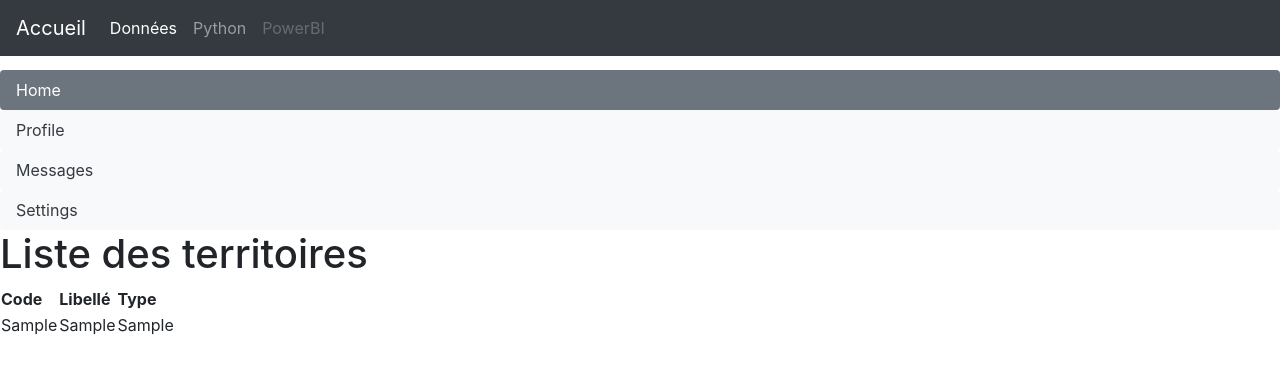
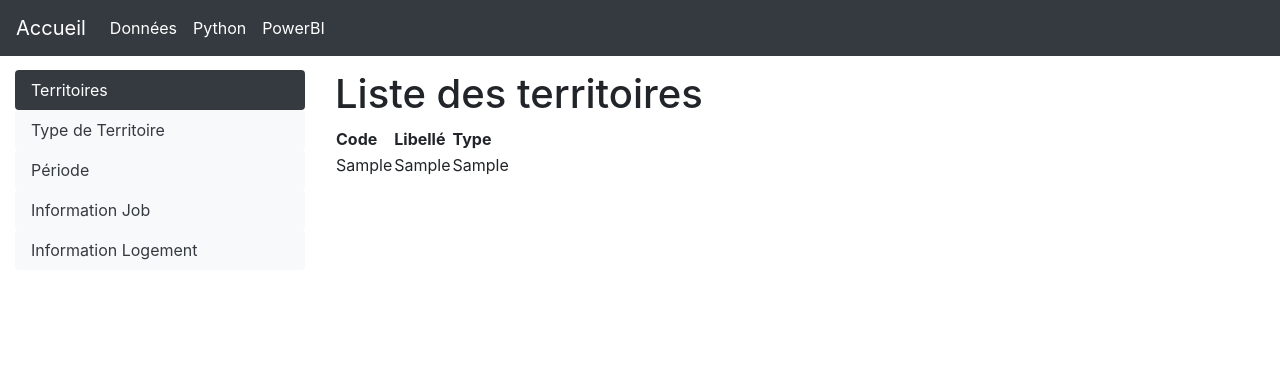
Before and after one commit to Oktiuw/Analyse-data, a Flask app: template app/templates/data.html in a window 1280 px wide. Shown: the top 374 px of the page. Run offline with Flask 3, Linux system fonts and the light colour scheme; tables that the repository leaves empty hold one stand-in row (values such as "Sample post"); the template is opened without the code that fills it: values that come from a table or form of the project are taken from there, most other values are stand-ins (such as "Sample title", 1, 10 or a date in 2020).

Commit message:
mise en place de la visualisation des tables de la base de donnée

```diff
--- a/app/routes.py
+++ b/app/routes.py
@@ -23,4 +23,4 @@ def data():
     periode = Periode.query.all()
     infosJob = InfosJob.query.all()
     infosLogement = InfosLogement.query.all()
-    return render_template('data.html', territoires=territoires)
+    return render_template('data.html', territoires=territoires, typeTerritoire=typeTerritoire, periode=periode, infosJob=infosJob, infosLogement=infosLogement)
--- a/app/static/css/data.css
+++ b/app/static/css/data.css
@@ -1,5 +1,5 @@
 #dataBD .nav-link.active {
-    background-color: #6c757d;
+    background-color: #343a40;
     color: #fff;
   }
 
--- a/app/templates/base.html
+++ b/app/templates/base.html
@@ -6,6 +6,7 @@
     <link rel="stylesheet" href="{{ url_for('static', filename='css/base.css') }}">
     <link rel="stylesheet" href="https://cdn.jsdelivr.net/npm/bootstrap@4.0.0/dist/css/bootstrap.min.css" integrity="sha384-Gn5384xqQ1aoWXA+058RXPxPg6fy4IWvTNh0E263XmFcJlSAwiGgFAW/dAiS6JXm" crossorigin="anonymous">
     <script src="https://code.jquery.com/jquery-3.6.0.min.js"></script>
+    <script src="https://cdn.jsdelivr.net/npm/bootstrap@5.1.3/dist/js/bootstrap.min.js"></script>
     {% block script %}{% endblock %}
   </head>
   <body>
@@ -17,14 +18,14 @@
         </button>
         <div class="collapse navbar-collapse" id="navbarCollapse">
           <ul class="navbar-nav mr-auto">
-            <li class="nav-item active">
-              <a class="nav-link" href="/data">Données <span class="sr-only">(current)</span></a>
+            <li class="nav-item">
+              <a class="nav-link" href="/data">Données</a>
             </li>
             <li class="nav-item">
               <a class="nav-link" href="/">Python</a>
             </li>
             <li class="nav-item">
-              <a class="nav-link disabled" href="#">PowerBI</a>
+              <a class="nav-link" href="/">PowerBI</a>
             </li>
           </ul>
         </div>
@@ -32,7 +33,15 @@
     </header>
     <main>
       {% block content %}{% endblock %}
-      <script src="https://cdn.jsdelivr.net/npm/bootstrap@5.1.3/dist/js/bootstrap.min.js"></script>
     </main>
+    <script>
+      $(document).ready(function () {
+        $('ul.navbar-nav > li').each(function () {
+          if (window.location.href.includes($(this).find('a').attr('href'))) {
+            $(this).addClass('active');
+          }
+        });
+      });
+    </script>
   </body>
 </html>
--- a/app/templates/data.html
+++ b/app/templates/data.html
@@ -11,14 +11,21 @@
 {% endblock %}
 
 {% block content %}
+<div class="container-fluid">
+    <div class="row">
+        <div class="col-md-3">
             <div class="nav flex-column nav-pills" id="dataBD" role="tablist" aria-orientation="vertical">
-    <a class="nav-link active" id="Territoires" data-toggle="tab" href="#territoires" role="tab" aria-controls="v-territoires" aria-selected="true">Home</a>
-    <a class="nav-link" id="Type Territoire" data-toggle="pill" href="#v-pills-profile" role="tab" aria-controls="v-pills-profile" aria-selected="false">Profile</a>
-    <a class="nav-link" id="v-pills-messages-tab" data-toggle="pill" href="#v-pills-messages" role="tab" aria-controls="v-pills-messages" aria-selected="false">Messages</a>
-    <a class="nav-link" id="v-pills-settings-tab" data-toggle="pill" href="#v-pills-settings" role="tab" aria-controls="v-pills-settings" aria-selected="false">Settings</a>
+                <a class="nav-link active" id="Territoires" data-toggle="tab" href="#territoires" role="tab" aria-controls="territoires" aria-selected="true">Territoires</a>
+                <a class="nav-link" id="TypeTerritoire" data-toggle="tab" href="#typeTerritoire" role="tab" aria-controls="typeTerritoire" aria-selected="false">Type de Territoire</a>
+                <a class="nav-link" id="Periode" data-toggle="tab" href="#periode" role="tab" aria-controls="periode" aria-selected="false">Période</a>
+                <a class="nav-link" id="InfosJob" data-toggle="tab" href="#infosJob" role="tab" aria-controls="infosJob" aria-selected="false">Information Job</a>
+                <a class="nav-link" id="InfosLogement" data-toggle="tab" href="#infosLogement" role="tab" aria-controls="infosLogement" aria-selected="false">Information Logement</a>
             </div>
+        </div>
+        <div class="col-md-9">
             <div class="tab-content" id="dataBDContent">
-    <div class="tab-pane fade show active" id="territoires" role="tabpanel" aria-labelledby="v-pills-home-tab">
+
+                <div class="tab-pane fade show active" id="territoires" role="tabpanel" aria-labelledby="territoires">
                     <h1>Liste des territoires</h1>
                     <table>
                         <tr>
@@ -36,21 +43,107 @@
                     </table>
                 </div>
 
-    <div class="tab-pane fade" id="v-pills-profile" role="tabpanel" aria-labelledby="v-pills-profile-tab">
+                <div class="tab-pane fade" id="typeTerritoire" role="tabpanel" aria-labelledby="typeTerritoire">
+                    <h1>{{ title }}</h1>
+                    <table>
+                        <thead>
+                            <tr>
+                                <th>Code Type Territoire</th>
+                                <th>Libellé Type Territoire</th>
+                            </tr>
+                        </thead>
+                        <tbody>
+                            {% for type in typeTerritoire %}
+                                <tr>
+                                    <td>{{ type.codeTypeTerritoire }}</td>
+                                    <td>{{ type.libelleTypeTerritoire }}</td>
+                                </tr>
+                            {% endfor %}
+                        </tbody>
+                    </table>
+                </div>
+
+                <div class="tab-pane fade" id="periode" role="tabpanel" aria-labelledby="periode">
+                    <h1>Périodes</h1>
+                    <table>
+                        <thead>
+                        <tr>
+                            <th>Code</th>
+                            <th>Libellé</th>
+                        </tr>
+                        </thead>
+                        <tbody>
+                        {% for prd in periode %}
+                            <tr>
+                            <td>{{ prd.codePeriode }}</td>
+                            <td>{{ prd.libellePeriode }}</td>
+                            </tr>
+                        {% endfor %}
+                        </tbody>
+                    </table>
+                </div>
+
+                <div class="tab-pane fade" id="infosJob" role="tabpanel" aria-labelledby="infosJob">
+                    <h1>InfosJob</h1>
+                    <table>
+                        <tr>
+                        <th>Code période</th>
+                        <th>Code territoire</th>
+                        <th>Valeur indicateur</th>
+                        <th>Code type territoire</th>
+                        <th>Population</th>
+                        </tr>
+                        {% for infosjob in infosJob %}
+                        <tr>
+                            <td>{{ infosjob.codePeriode }}</td>
+                            <td>{{ infosjob.codeTerritoire }}</td>
+                            <td>{{ infosjob.valeurIndic }}</td>
+                            <td>{{ infosjob.codeTypeTerritoire }}</td>
+                            <td>{{ infosjob.population }}</td>
+                        </tr>
+                        {% endfor %}
+                    </table>
+                </div>
+
+                <div class="tab-pane fade" id="infosLogement" role="tabpanel" aria-labelledby="infosLogement">
+                    <h1>Infos Logement</h1>
+                    <table>
+                        <thead>
+                            <tr>
+                                <th>Code Période</th>
+                                <th>Code Territoire</th>
+                                <th>Code Type Territoire</th>
+                                <th>Logements sans voiture</th>
+                                <th>Logements avec 1 voiture</th>
+                                <th>Logements avec 2 voitures</th>
+                                <th>Logements avec 3 voitures</th>
+                                <th>Logements avec places réservées</th>
+                            </tr>
+                        </thead>
+                        <tbody>
+                            {% for info in infosLogement %}
+                            <tr>
+                                <td>{{ info.codePeriode }}</td>
+                                <td>{{ info.codeTerritoire }}</td>
+                                <td>{{ info.codeTypeTerritoire }}</td>
+                                <td>{{ info.nbLogements0VOIT }}</td>
+                                <td>{{ info.nbLogements1VOIT }}</td>
+                                <td>{{ info.nbLogements2VOIT }}</td>
+                                <td>{{ info.nbLogements3VOIT }}</td>
+                                <td>{{ info.nbLogementsAvecPlacesResa }}</td>
+                            </tr>
+                            {% endfor %}
+                        </tbody>
+                    </table>
+                </div>
 
             </div>
-
-    <div class="tab-pane fade" id="v-pills-messages" role="tabpanel" aria-labelledby="v-pills-messages-tab">
-
         </div>
-
-    <div class="tab-pane fade" id="v-pills-settings" role="tabpanel" aria-labelledby="v-pills-settings-tab">
-
     </div>
 </div>
 
 <script>
-    // Écoute l'événement "click" sur les liens de la barre de navigation qui permet
+// Écoute sur la barre de navigation qui permet le changement de la section a montrer
 $('#dataBD a').on('click', function (e) {
     e.preventDefault()
     $(this).tab('show')
```
Lines whose indentation alone changed are shown as unchanged.
